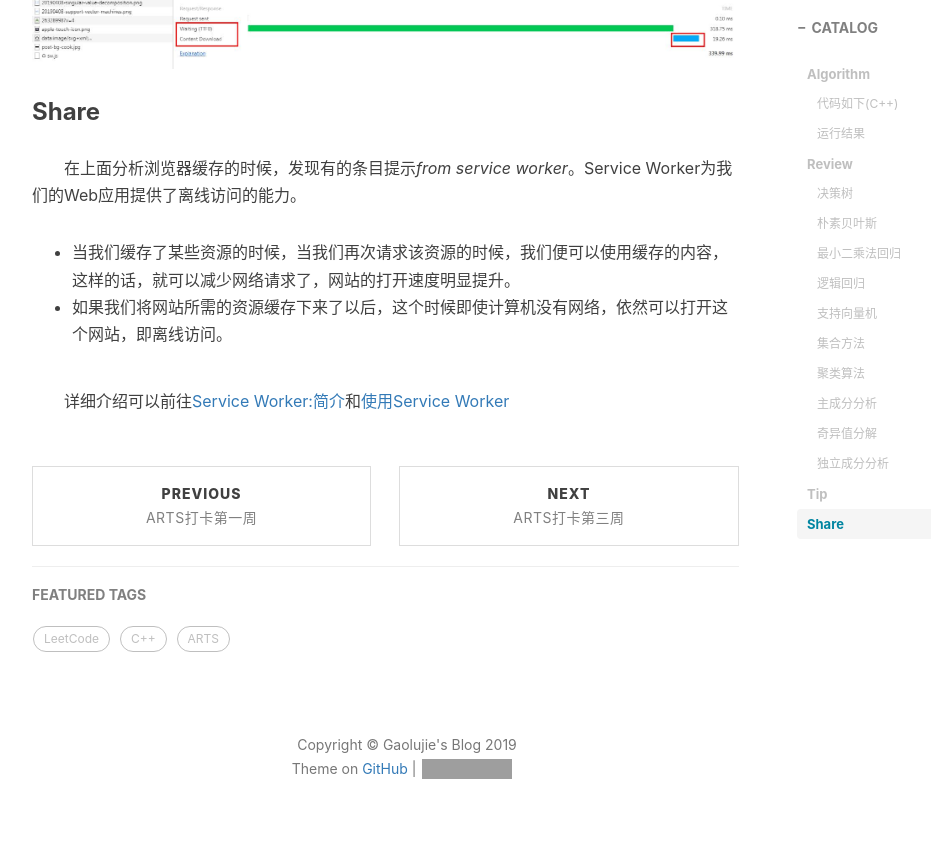
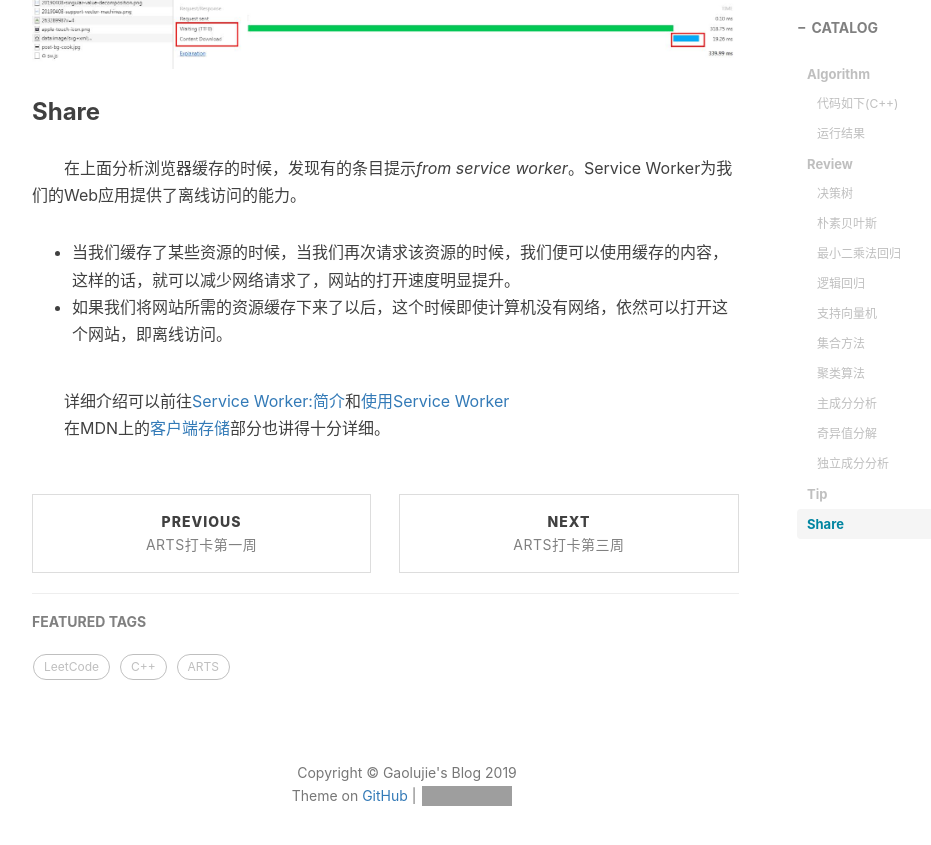
Before and after one commit to gaolujie365/gaolujie365.github.io, a Jekyll site: the page built from _posts/2019-04-08-ARTS打卡第二周.md, in a window 1280 px wide and 900 px high, scrolled down 9736 px. Shown: the top 845 px of the window, without its empty margins (233-1164 px from the left). Built offline with Jekyll 4.4.1, drawn with Linux system fonts in a browser that asks for light colours; nearby versions of some CDN libraries; comment, search, counter and statistics services are not loaded; grey boxes are pictures that could not be loaded.

Commit message:
Update 2019-04-08-ARTS打卡第二周.md

```diff
--- a/_posts/2019-04-08-ARTS打卡第二周.md
+++ b/_posts/2019-04-08-ARTS打卡第二周.md
@@ -122,3 +122,4 @@ tags:
 - 如果我们将网站所需的资源缓存下来了以后，这个时候即使计算机没有网络，依然可以打开这个网站，即离线访问。
 
 &emsp;&emsp;详细介绍可以前往[Service Worker:简介](https://developers.google.com/web/fundamentals/primers/service-workers/)和[使用Service Worker](https://neveryu.github.io/2017/06/08/service-worker/)
+&emsp;&emsp;在MDN上的[客户端存储](https://developer.mozilla.org/zh-CN/docs/Learn/JavaScript/Client-side_web_APIs/Client-side_storage)部分也讲得十分详细。
```
